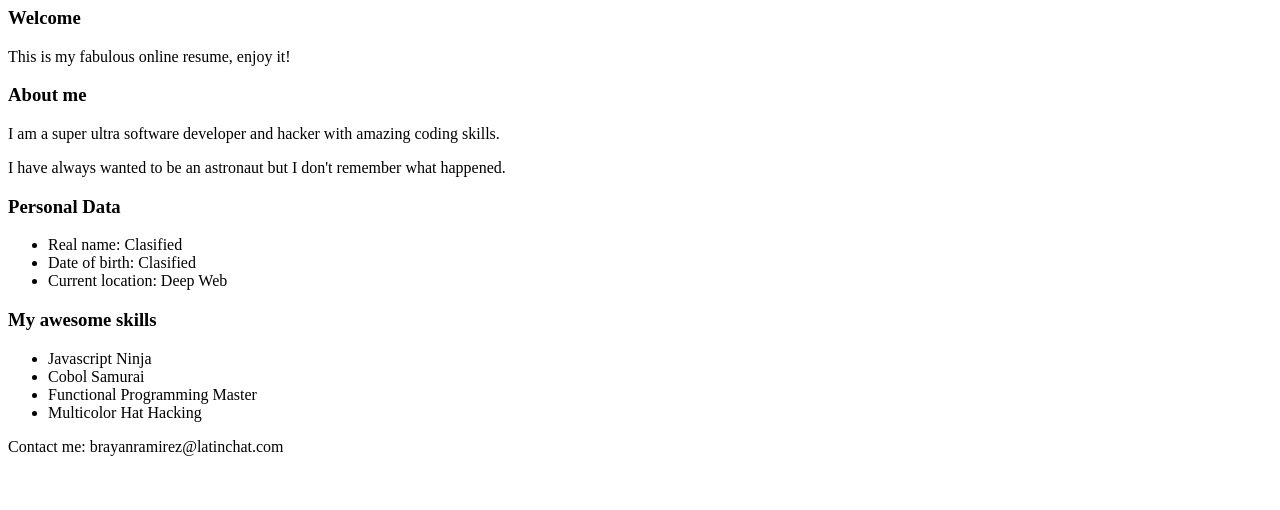
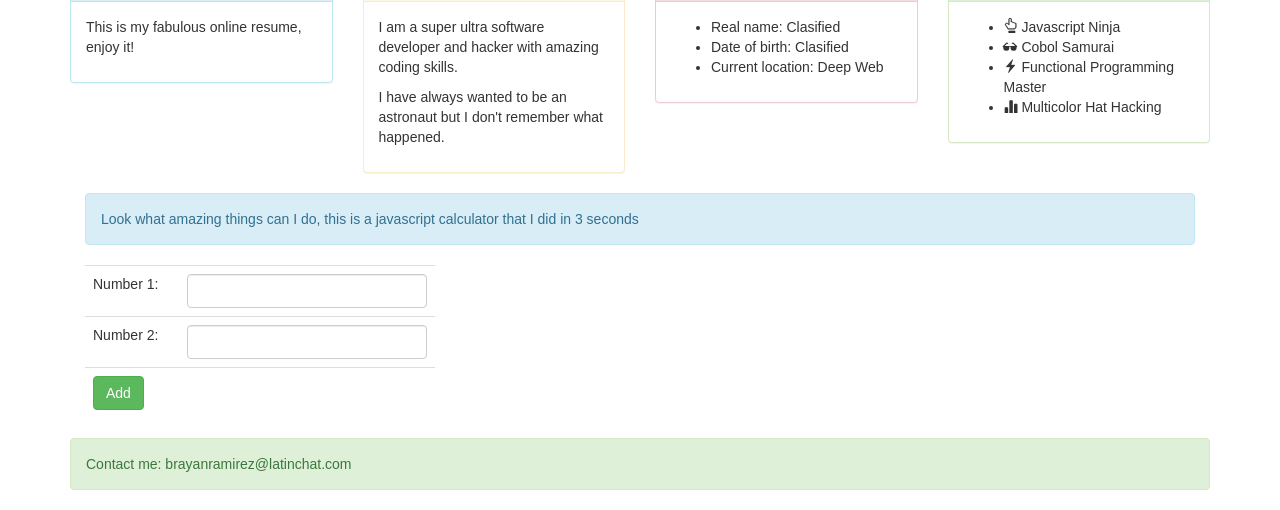
Before and after one commit to hackerschoolmty/frontend-workshop, a plain HTML site: page index.html in a window 1280 px wide. Shown: the part 393-903 px from the top of the page. Before the commit the page ends 865 px from the top, so only its background shows below. Drawn offline with nearby package versions, Linux system fonts and the light colour scheme.

Commit message:
calculator html

```diff
--- a/index.html
+++ b/index.html
@@ -3,35 +3,19 @@
 <head>
   <meta charset="utf-8">
   <title>Frontend workshop</title>
-  <!--<link rel="stylesheet" href="https://maxcdn.bootstrapcdn.com/bootstrap/3.3.6/css/bootstrap.min.css"> -->
-  <!--<link rel="stylesheet" href="css/styles.css"> -->
+  <link rel="stylesheet" href="https://maxcdn.bootstrapcdn.com/bootstrap/3.3.6/css/bootstrap.min.css">
+  <link rel="stylesheet" href="css/styles.css">
 </head>
-<!--<body class="container">-->
-<body>
-
-  <div>
-    <img class="dashed-border" src="img/photo.jpg" alt="photo">
-    <h1>crazyHacker_86x</h1>
-  </div>
-<!--
+<body class="container">
   <div class="row">
     <div class="well well-sm title-div">
         <img class="img-circle photo" src="img/photo.jpg" alt="photo">
         <h1>crazyHacker_86x</h1>
     </div>
   </div>
--->
 
   <div class="row">
 
-
-    <div>
-      <h3>Welcome</h3>
-      <p>
-        This is my fabulous online resume, enjoy it!
-      </p>
-    </div>
-  <!--
     <div class="col-sm-3">
       <div class="panel panel-info">
         <div class="panel-heading">
@@ -44,20 +28,7 @@
         </div>
       </div>
     </div>
-  -->
 
-
-    <div>
-      <h3>About me</h3>
-      <p>
-        I am a super ultra software developer and hacker with amazing coding skills.
-      </p>
-      <p>
-        I have always wanted to be an astronaut but I don't remember what happened.
-      </p>
-    </div>
-
-<!--
     <div class="col-sm-3">
       <div class="panel panel-warning">
         <div class="panel-heading">
@@ -73,19 +44,7 @@
         </div>
       </div>
     </div>
--->
 
-
-    <div>
-      <h3>Personal Data</h3>
-      <ul>
-        <li>Real name: Clasified</li>
-        <li>Date of birth: Clasified</li>
-        <li>Current location: Deep Web</li>
-      </ul>
-    </div>
-
-<!--
     <div class="col-sm-3">
       <div class="panel panel-danger">
         <div class="panel-heading">
@@ -100,18 +59,7 @@
         </div>
       </div>
     </div>
--->
 
-    <div>
-      <h3>My awesome skills</h3>
-      <ul>
-        <li>Javascript Ninja</li>
-        <li>Cobol Samurai</li>
-        <li>Functional Programming Master</li>
-        <li>Multicolor Hat Hacking</li>
-      </ul>
-    </div>
-<!--
     <div class="col-sm-3">
       <div class="panel panel-success">
         <div class="panel-heading">
@@ -127,20 +75,50 @@
         </div>
       </div>
     </div>
--->
 
-    <div>
-      <p>
-        Contact me: brayanramirez@latinchat.com
-      </p>
+    <div class="col-sm-12">
+      <div class="col-sm-12">
+        <div class="alert alert-info">
+          Look what amazing things can I do, this is a javascript calculator that I did in 3 seconds
+        </div>
+      </div>
+
+      <div class="col-sm-4">
+        <table class="table">
+          <tr>
+            <td>
+              Number 1:
+            </td>
+            <td>
+              <input class="form-control" type="text">
+            </td>
+          </tr>
+          <tr>
+            <td>
+              Number 2:
+            </td>
+            <td>
+              <input class="form-control" type="text">
+            </td>
+          </tr>
+          <tr>
+            <td>
+              <button class="btn btn-success" type="button">Add</button>
+            </td>
+            <td>
+              <span><span>
+            </td>
+          </tr>
+        </table>
+      </div>
     </div>
-<!--
+
     <div class="col-sm-12">
       <div class="alert alert-success">
         Contact me: brayanramirez@latinchat.com
+      </div>
     </div>
--->
-      </div>
+
   </div>
 </body>
 </html>
```
